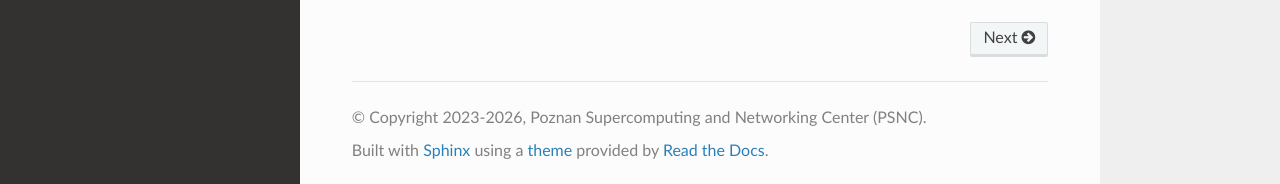
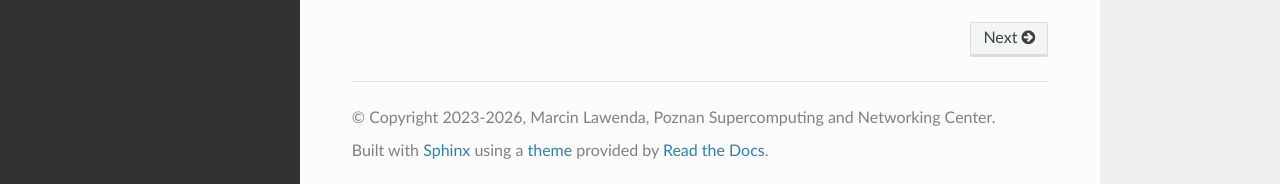
Before and after one commit to HiPERACT-Data-analytics-and-AI/Quare, a Sphinx documentation site: the page built from docs/source/index.rst, in a window 1280 px wide and 998 px high. Shown: the part 811-995 px from the top of the window. Built offline with Sphinx 7.4.7 and the Read the Docs theme 3.1.0, drawn with Linux system fonts in a browser that asks for light colours; pages that are not in the unit, such as notebooks, are missing from menus.

Commit message:
Update copyright holder to include Marcin Lawenda

```diff
--- a/docs/source/conf.py
+++ b/docs/source/conf.py
@@ -12,7 +12,7 @@ import sys
 sys.path.insert(0, os.path.abspath("../.."))
 
 project = "Quare"
-copyright = "2023-2026, Poznan Supercomputing and Networking Center (PSNC)"
+copyright = "2023-2026, Marcin Lawenda, Poznan Supercomputing and Networking Center"
 author = "Marcin Lawenda"
 release = "0.1.0"
 
```
Also changed, not shown: README.md (+1 -1 lines), 1 other file.
